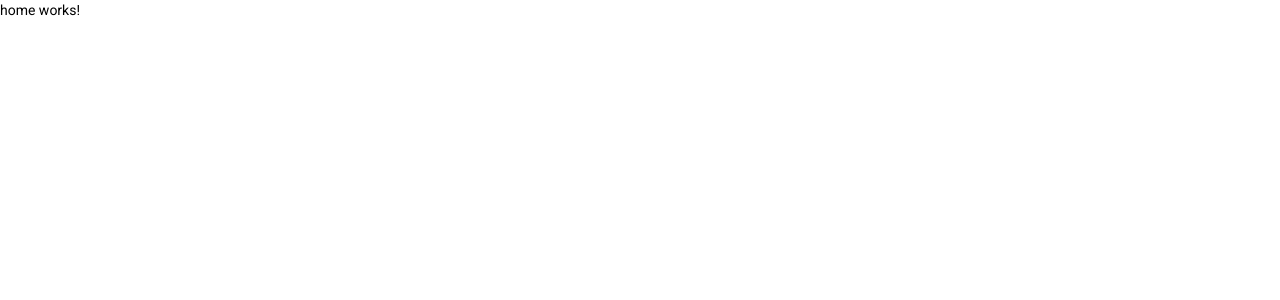
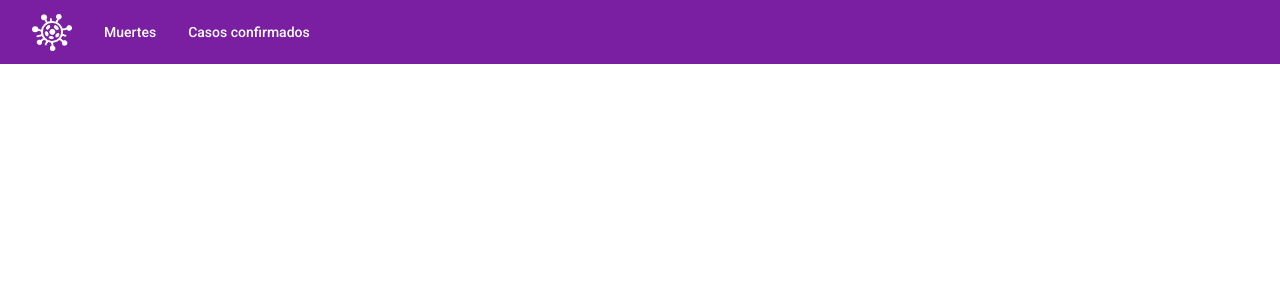
Before and after one commit to carmenesther/covid-website, an Angular app in the folder angular-app/: page /home in a window 1280 px wide. Shown: the top 300 px of the page. Built offline with nearby package versions, Linux system fonts and the light colour scheme.

Commit message:
añadido el menu de la web

```diff
--- a/angular-app/angular.json
+++ b/angular-app/angular.json
@@ -31,7 +31,7 @@
               "src/assets"
             ],
             "styles": [
-              "./node_modules/@angular/material/prebuilt-themes/deeppurple-amber.css",
+              "./node_modules/@angular/material/prebuilt-themes/purple-green.css",
               "src/styles.scss"
             ],
             "scripts": []
--- a/angular-app/package.json
+++ b/angular-app/package.json
@@ -22,6 +22,10 @@
     "@angular/platform-browser": "^11.2.14",
     "@angular/platform-browser-dynamic": "~11.2.11",
     "@angular/router": "~11.2.11",
+    "@fortawesome/angular-fontawesome": "^0.9.0",
+    "@fortawesome/fontawesome-svg-core": "^1.2.35",
+    "@fortawesome/free-regular-svg-icons": "^5.15.3",
+    "@fortawesome/free-solid-svg-icons": "^5.15.3",
     "rxjs": "~6.6.0",
     "tslib": "^2.0.0",
     "zone.js": "~0.11.3"
--- a/angular-app/src/app/app.module.ts
+++ b/angular-app/src/app/app.module.ts
@@ -11,6 +11,7 @@ import { HomeComponent } from './components/home/home.component';
 import { MenuComponent } from './shared/components/menu/menu.component';
 import { HealthZonesComponent } from './components/health-zones/health-zones.component';
 import { DeathsComponent } from './components/deaths/deaths.component';
+import { FontAwesomeModule } from '@fortawesome/angular-fontawesome';
 
 @NgModule({
   declarations: [
@@ -25,7 +26,8 @@ import { DeathsComponent } from './components/deaths/deaths.component';
     BrowserAnimationsModule,
     HttpClientModule,
     AppRoutingModule,
-    MaterialModule
+    MaterialModule,
+    FontAwesomeModule
   ],
   providers: [],
   bootstrap: [AppComponent]
--- a/angular-app/src/app/components/deaths/deaths.component.html
+++ b/angular-app/src/app/components/deaths/deaths.component.html
@@ -1 +1 @@
-<p>deaths works!</p>
+<app-menu></app-menu>
--- a/angular-app/src/app/components/health-zones/health-zones.component.html
+++ b/angular-app/src/app/components/health-zones/health-zones.component.html
@@ -1 +1 @@
-<p>health-zones works!</p>
+<app-menu></app-menu>
--- a/angular-app/src/app/components/home/home.component.html
+++ b/angular-app/src/app/components/home/home.component.html
@@ -1 +1 @@
-<p>home works!</p>
+<app-menu></app-menu>
--- a/angular-app/src/app/shared/components/menu/menu.component.html
+++ b/angular-app/src/app/shared/components/menu/menu.component.html
@@ -1 +1,11 @@
-<p>menu works!</p>
+<mat-toolbar color="primary" fxLayout="row" fxLayoutAlign="space-around start">
+    <button mat-button routerLink="/home">
+        <img src="../../../../assets/covid-icon.png" width="40">
+    </button>
+    <button mat-button routerLink="/deaths">
+        Muertes
+    </button>
+    <button mat-button routerLink="/health-zones">
+        Casos confirmados
+    </button>
+</mat-toolbar>
```
Also changed, not shown: angular-app/src/app/shared/modules/material/material.module.ts (+9 -5 lines), angular-app/src/assets/covid-icon.png (added), 1 other file (tests, documents, lock files or other folders).
